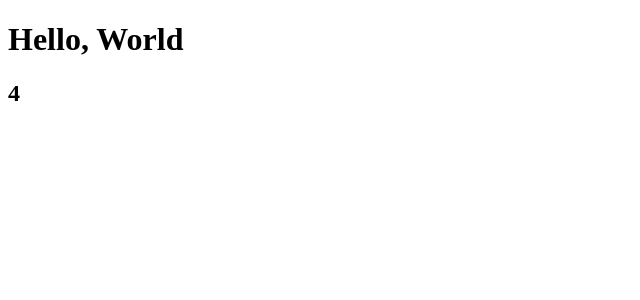
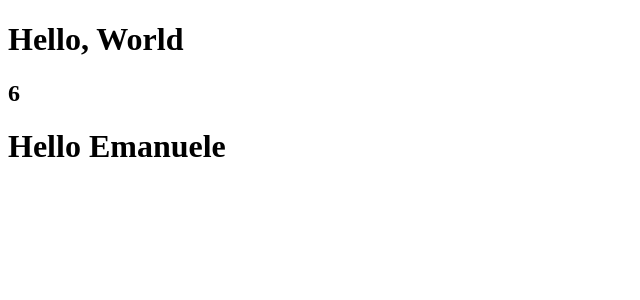
Before and after one commit to FreezyPZ/Esercizi-React-Emanuele-Frisella, a React (Create React App) app: page / in a window 1280 px wide. Shown: the top 300 px of the page, without its empty margins (0-640 px from the left). Built offline with nearby package versions, Linux system fonts and the light colour scheme.

Commit message:
Fix Exsercise

```diff
--- a/src/App.js
+++ b/src/App.js
@@ -1,6 +1,7 @@
 import React from "react";
 import { HelloWorld } from "./HelloWorld";
 import { Sum } from "./sum";
+import { HelloWorldappended } from "./HelloWorldappended";
 
 export class App extends React.Component{
     render(){
@@ -8,6 +9,7 @@ export class App extends React.Component{
             <div>
                 <HelloWorld/>
                 <Sum/>
+                <HelloWorldappended />
             </div>
         )
     }
--- a/src/HelloWorld.js
+++ b/src/HelloWorld.js
@@ -1,10 +1,10 @@
 import React from 'react'
 
-const name = "Emanuele"
-const hello = "Hello, World"
+const hello = "Hello, World";
+
  export class HelloWorld extends React.Component{
     render(){
+
        return <h1>{hello}</h1>
-      //  return <h1>Hello,{name}</h1>
     }
 }
--- /dev/null
+++ b/src/HelloWorldappended.js
@@ -0,0 +1,10 @@
+import React from "react";
+
+const hello = (name) => {return "Hello " + name}
+
+
+export class HelloWorldappended extends React.Component{
+    render(){
+        return <h1>{hello("Emanuele")}</h1>
+    }
+}
--- a/src/sum.js
+++ b/src/sum.js
@@ -1,10 +1,9 @@
 import React from "react";
 
-const a = 2
-const b = 2
+const sum = (a,b) => a+b;
 
 export class Sum extends React.Component{
     render(){
-        return <h2>{a+b}</h2>
+        return <h2>{sum(2,4)}</h2>
     }
 }
```
Also changed, not shown: src/Question.txt.
